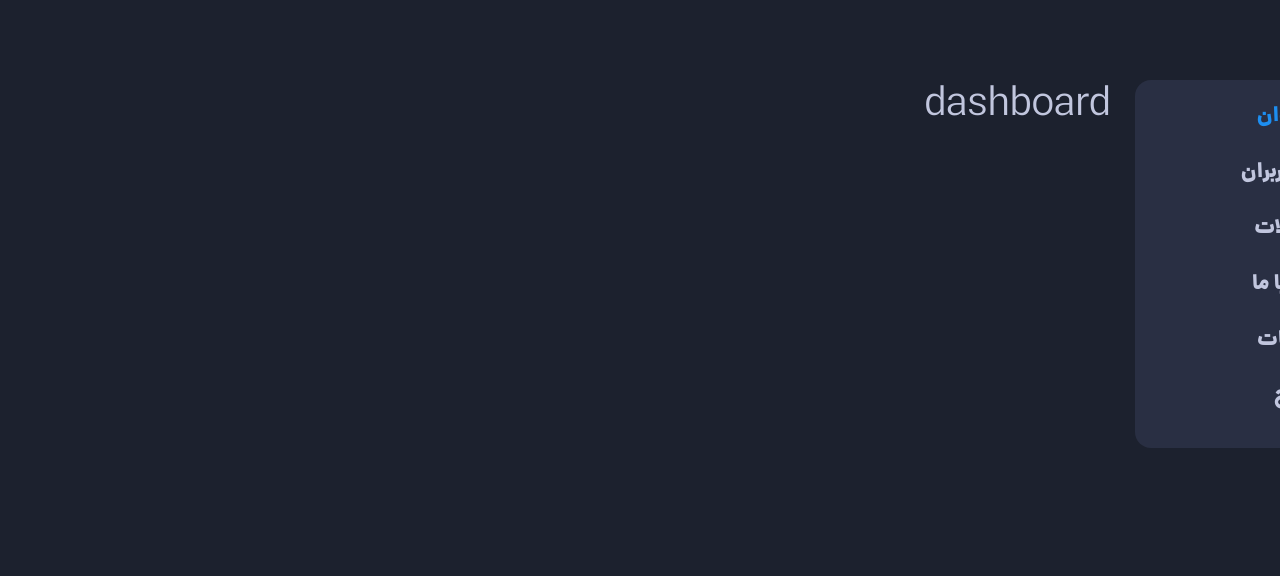
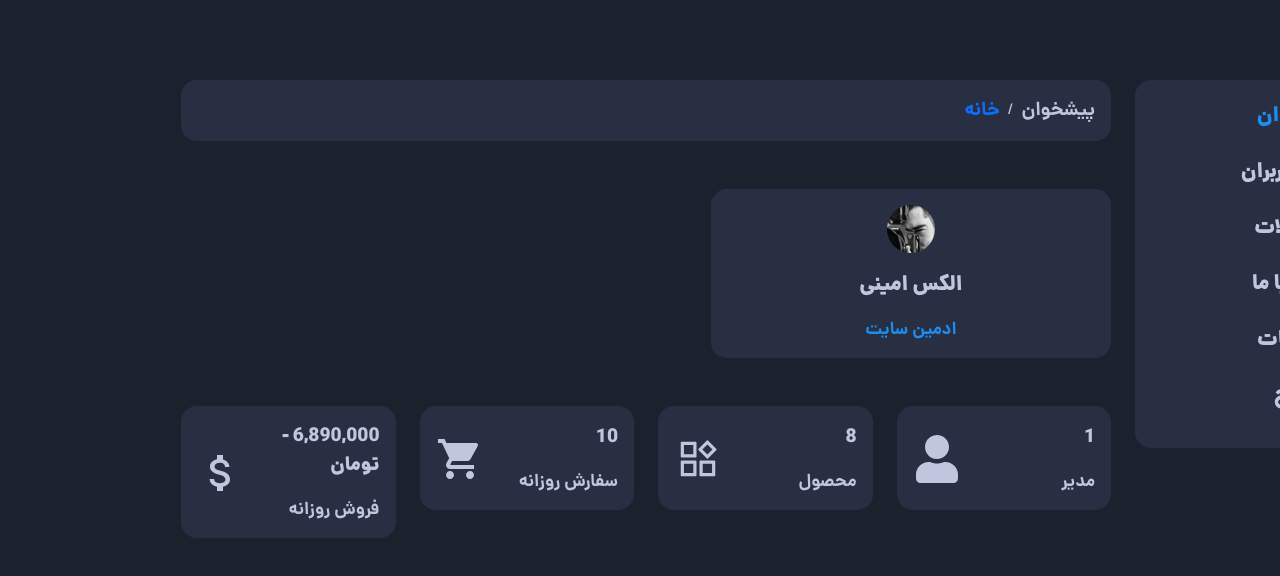
Before and after one commit to mohammadmehdidalvandii/karta, a Next.js app: page /Admin in a window 1280 px wide. Shown: the top 576 px of the page. Built offline with nearby package versions, Linux system fonts and the light colour scheme.

Commit message:
create section dashboard for admin-page

```diff
--- a/src/app/Admin/page.js
+++ b/src/app/Admin/page.js
@@ -1,6 +1,7 @@
 "use client"
 import React, { useState } from "react";
 import style from "../../styles/Admin.module.css";
+import Dashboard from "@/components/template/admin/Dashboard";
 
 function page() {
     const [menu , setMenu]= useState('dashboard')
@@ -38,7 +39,7 @@ function page() {
             </div>
           </div>
           <div className="col-lg-9 col-md-9 col-sm1-12">
-                {menu === 'dashboard' && (<h1>dashboard</h1>)}
+                {menu === 'dashboard' && (<Dashboard/>)}
                 {menu === 'user_list' && (<h1>user_list</h1>)}
                 {menu === 'product' && (<h1>product</h1>)}
                 {menu === 'contact' && (<h1>contact</h1>)}
--- /dev/null
+++ b/src/components/template/admin/Dashboard.js
@@ -0,0 +1,72 @@
+import React from 'react';
+import style from './Dashboard.module.css';
+import Pheader from '@/components/modules/P-header/P-header';
+import { FaUser } from "react-icons/fa";
+import { AiOutlineProduct } from "react-icons/ai";
+import { MdShoppingCart , MdAttachMoney } from "react-icons/md";
+
+
+
+
+function Dashboard() {
+  return (
+    <section className={style.dashboard}>
+      <div className="row">
+        <div className="col-12">
+            <Pheader text='پیشخوان'/>
+        </div>
+      </div>
+      <div className="row mt-5">
+           <div className="col-12">
+           <div className={style.dashboard_info}>
+                <img src="/images/user.png" alt="" className={style.dashboard_info_img} />
+                <div className={style.dashboard_info_content}>
+                    <span className={style.dashboard_info_name}>الکس امینی</span>
+                    <span className={style.dashboard_info_status}>ادمین سایت</span>
+                </div>
+            </div>
+           </div>
+      </div>
+      <div className="row mt-5">
+        <div className="col-lg-3 col-md-4 col-sm-6 col-xs-12">
+            <div className={style.dashboard_item}>
+                <div className={style.dashboard_item_content}>
+                    <span className={style.dashboard_item_number}>1</span>
+                    <span className={style.dashboard_item_title}>مدیر</span>
+                </div>
+                <span className={style.dashboard_item_icon}><FaUser/></span>
+            </div>
+        </div>
+        <div className="col-lg-3 col-md-4 col-sm-6 col-xs-12">
+            <div className={style.dashboard_item}>
+                <div className={style.dashboard_item_content}>
+                    <span className={style.dashboard_item_number}>8</span>
+                    <span className={style.dashboard_item_title}>محصول</span>
+                </div>
+                <span className={style.dashboard_item_icon}><AiOutlineProduct/></span>
+            </div>
+        </div>
+        <div className="col-lg-3 col-md-4 col-sm-6 col-xs-12">
+            <div className={style.dashboard_item}>
+                <div className={style.dashboard_item_content}>
+                    <span className={style.dashboard_item_number}>10</span>
+                    <span className={style.dashboard_item_title}>سفارش روزانه</span>
+                </div>
+                <span className={style.dashboard_item_icon}><MdShoppingCart/></span>
+            </div>
+        </div>
+        <div className="col-lg-3 col-md-4 col-sm-6 col-xs-12">
+            <div className={style.dashboard_item}>
+                <div className={style.dashboard_item_content}>
+                    <span className={style.dashboard_item_number}>6,890,000 - تومان</span>
+                    <span className={style.dashboard_item_title}> فروش روزانه</span>
+                </div>
+                <span className={style.dashboard_item_icon}><MdAttachMoney/></span>
+            </div>
+        </div>
+      </div>
+    </section>
+  )
+}
+
+export default Dashboard
--- /dev/null
+++ b/src/components/template/admin/Dashboard.module.css
@@ -0,0 +1,60 @@
+.dashboard{
+    display: block;
+    width: 100%;
+}
+.dashboard_info{
+    display: block;
+    text-align: center;
+    max-width: 400px;
+    padding: 1rem;
+    border-radius: 1rem;
+    background-color: var(--secondary);
+}
+.dashboard_info_img{
+    border-radius: 50%;
+}
+.dashboard_info_content{
+    display: block;
+}
+.dashboard_info_name{
+    display: block;
+    margin-top: 1rem;
+    font-family: var(--font-black);
+    font-size: 1.3rem;
+    color: var(--texColor);
+}
+.dashboard_info_status{
+    display: block;
+    margin-top: 1rem;
+    font-family: var(--font-bold);
+    font-size: 1.1rem;
+    color: var(--textHover);
+}
+
+.dashboard_item{
+    display: flex;
+    align-items: center;
+    justify-content: space-between;
+    width: 100%;
+    background-color: var(--secondary);
+    padding:1rem;
+    border-radius: 1rem;
+    margin-bottom: 1rem;
+}
+.dashboard_item_content{
+    display: block;
+}
+.dashboard_item_number{
+display: block;
+font-family: var(--font-black);
+font-size: 1.2rem;
+}
+.dashboard_item_title{
+    display: block;
+    margin-top: 1rem;
+    font-family: var(--font-bold);
+    font-size: 1.1rem;
+}
+.dashboard_item_icon{
+    font-size: 3rem;
+}
```
Also changed, not shown: public/images/user.png (added).
